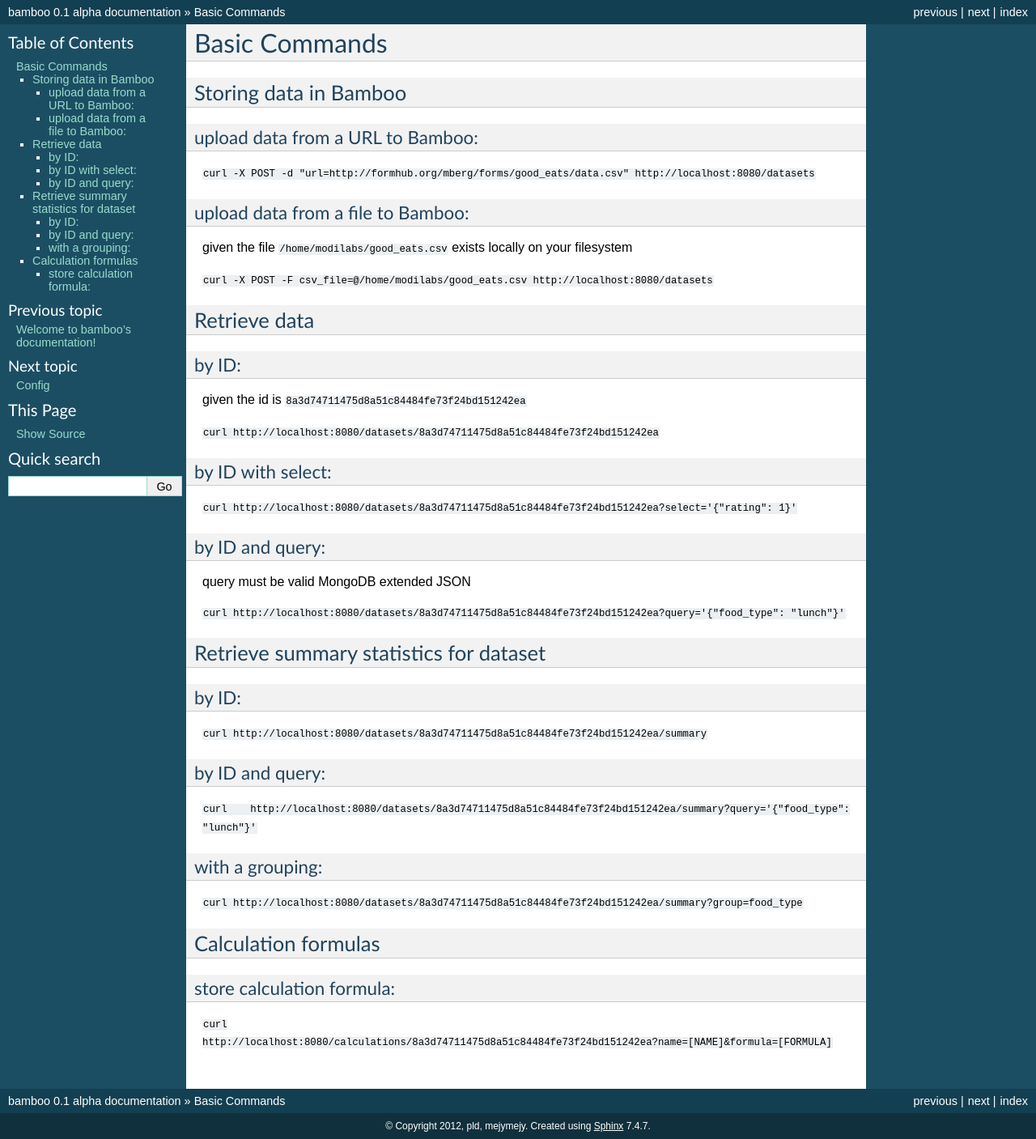
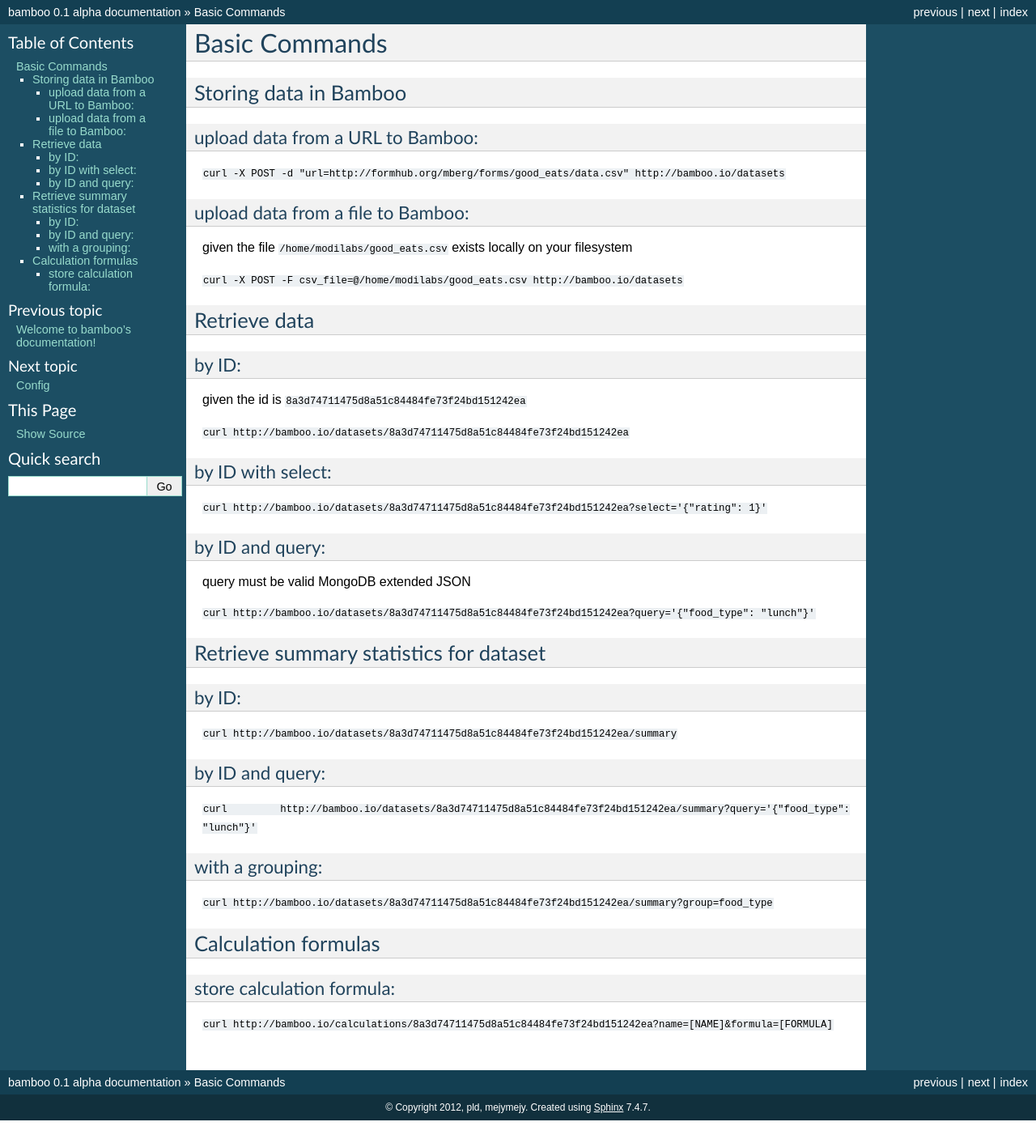
Before and after one commit to pld/bamboo, a Sphinx documentation site: the page built from docs/basic_commands.rst, in a window 1280 px wide. Shown: the whole page at 81% size. Built offline with Sphinx 7.4.7, drawn with Linux system fonts in a browser that asks for light colours; formulas are drawn with MathJax 3; after the commit the page ends 1384 px from its top, so only the background shows below that; some of the changed lines change nothing that is shown.

Commit message:
updated basic commands to use domain bamboo.io instead of localhost:8080

```diff
--- a/docs/basic_commands.rst
+++ b/docs/basic_commands.rst
@@ -7,7 +7,7 @@ Storing data in Bamboo
 upload data from a URL to Bamboo:
 ^^^^^^^^^^^^^^^^^^^^^^
 
-``curl -X POST -d "url=http://formhub.org/mberg/forms/good_eats/data.csv" http://localhost:8080/datasets``
+``curl -X POST -d "url=http://formhub.org/mberg/forms/good_eats/data.csv" http://bamboo.io/datasets``
 
 upload data from a file to Bamboo:
 ^^^^^^^^^^^^^^^^^^^^^^^^^^^^^
@@ -15,7 +15,7 @@ upload data from a file to Bamboo:
 given the file ``/home/modilabs/good_eats.csv`` exists locally on your
 filesystem
 
-``curl -X POST -F csv_file=@/home/modilabs/good_eats.csv http://localhost:8080/datasets``
+``curl -X POST -F csv_file=@/home/modilabs/good_eats.csv http://bamboo.io/datasets``
 
 
 Retrieve data
@@ -26,12 +26,12 @@ by ID:
 
 given the id is ``8a3d74711475d8a51c84484fe73f24bd151242ea``
 
-``curl http://localhost:8080/datasets/8a3d74711475d8a51c84484fe73f24bd151242ea``
+``curl http://bamboo.io/datasets/8a3d74711475d8a51c84484fe73f24bd151242ea``
 
 by ID with select:
 ^^^^^^^^^^^^^^^^^^
 
-``curl http://localhost:8080/datasets/8a3d74711475d8a51c84484fe73f24bd151242ea?select='{"rating": 1}'``
+``curl http://bamboo.io/datasets/8a3d74711475d8a51c84484fe73f24bd151242ea?select='{"rating": 1}'``
 
 
 by ID and query:
@@ -39,7 +39,7 @@ by ID and query:
 
 query must be valid MongoDB extended JSON
 
-``curl http://localhost:8080/datasets/8a3d74711475d8a51c84484fe73f24bd151242ea?query='{"food_type": "lunch"}'``
+``curl http://bamboo.io/datasets/8a3d74711475d8a51c84484fe73f24bd151242ea?query='{"food_type": "lunch"}'``
 
 Retrieve summary statistics for dataset
 ---------------------------------------
@@ -47,17 +47,17 @@ Retrieve summary statistics for dataset
 by ID:
 ^^^^^^
 
-``curl http://localhost:8080/datasets/8a3d74711475d8a51c84484fe73f24bd151242ea/summary``
+``curl http://bamboo.io/datasets/8a3d74711475d8a51c84484fe73f24bd151242ea/summary``
 
 by ID and query:
 ^^^^^^^^^^^^^^^^
 
-``curl http://localhost:8080/datasets/8a3d74711475d8a51c84484fe73f24bd151242ea/summary?query='{"food_type": "lunch"}'``
+``curl http://bamboo.io/datasets/8a3d74711475d8a51c84484fe73f24bd151242ea/summary?query='{"food_type": "lunch"}'``
 
 with a grouping:
 ^^^^^^^^^^^^^^^^
 
-``curl http://localhost:8080/datasets/8a3d74711475d8a51c84484fe73f24bd151242ea/summary?group=food_type``
+``curl http://bamboo.io/datasets/8a3d74711475d8a51c84484fe73f24bd151242ea/summary?group=food_type``
 
 Calculation formulas
 --------------------
@@ -65,4 +65,4 @@ Calculation formulas
 store calculation formula:
 ^^^^^^^^^^^^^^^^^^^^^^^^^^
 
-``curl http://localhost:8080/calculations/8a3d74711475d8a51c84484fe73f24bd151242ea?name=[NAME]&formula=[FORMULA]``
+``curl http://bamboo.io/calculations/8a3d74711475d8a51c84484fe73f24bd151242ea?name=[NAME]&formula=[FORMULA]``
```
